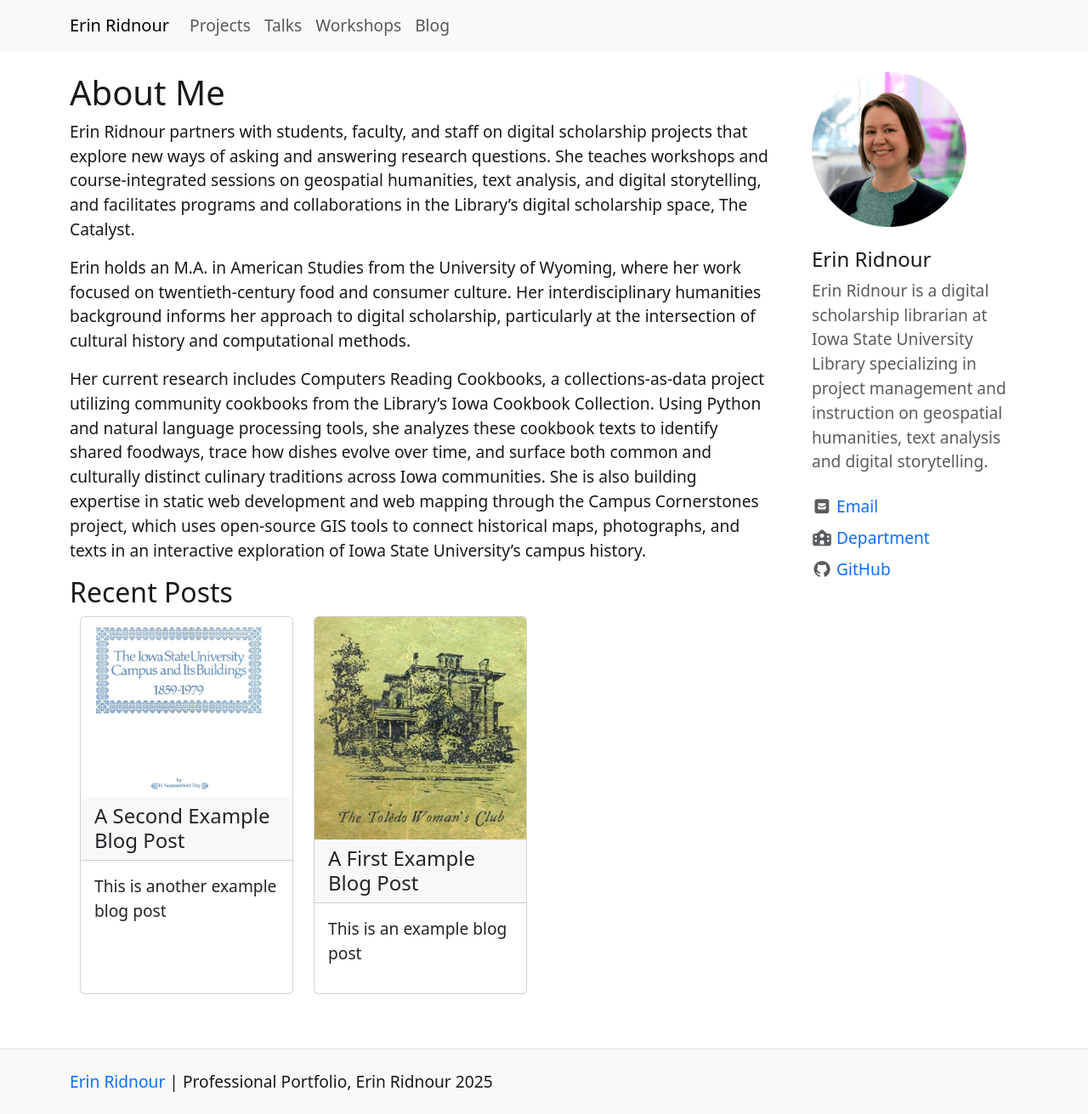
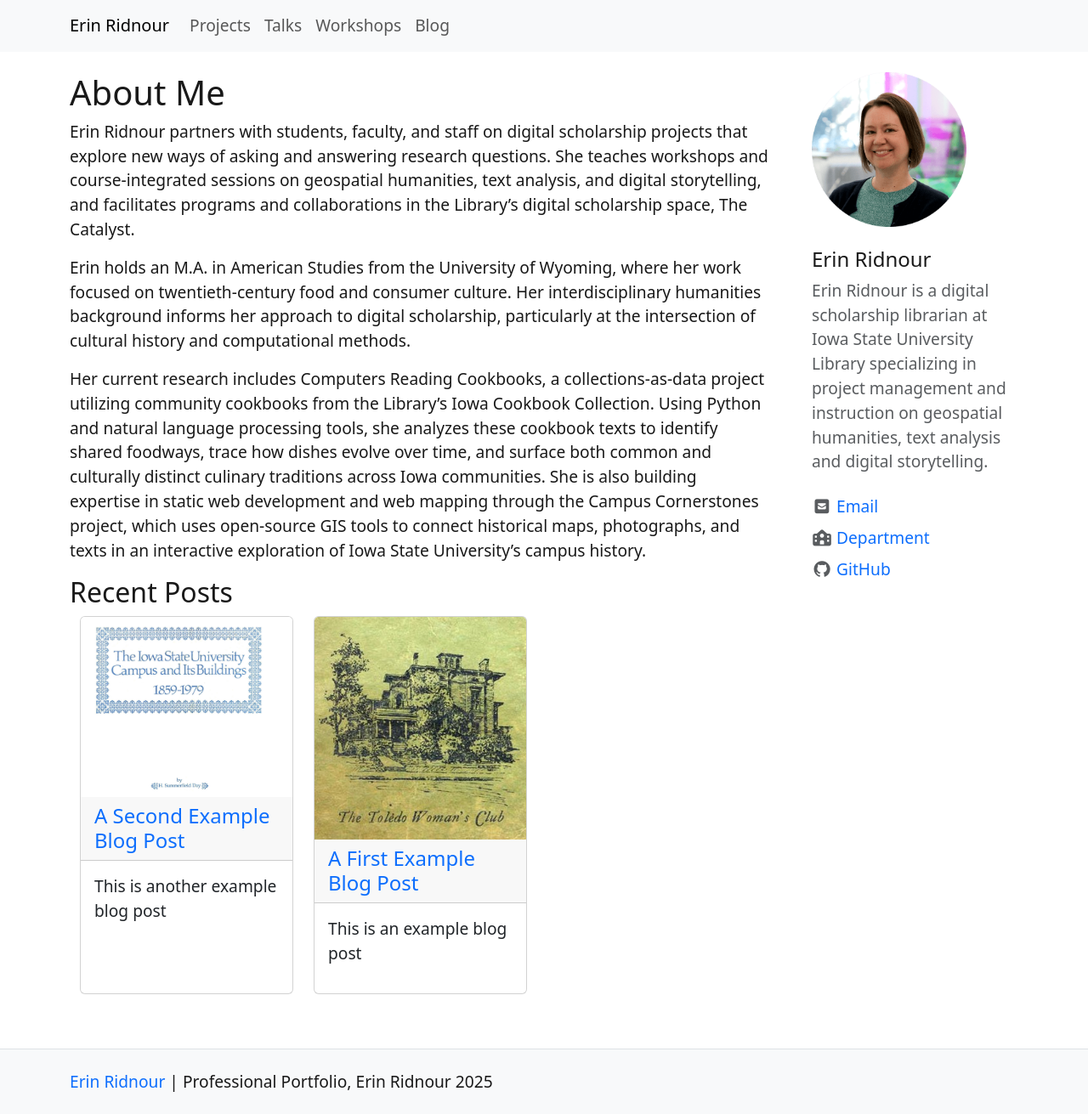
Before and after one commit to emanderson811/ridnour-portfolio, a Jekyll site: the page built from index.md, in a window 1280 px wide. Shown: the whole page at 85% size. Built offline with Jekyll 4.4.1, drawn with Linux system fonts in a browser that asks for light colours; nearby versions of some CDN libraries.

Commit message:
update blog-reel and card includes with post urls

```diff
--- a/_includes/blog-reel.html
+++ b/_includes/blog-reel.html
@@ -7,6 +7,7 @@
         {% assign sorted_posts = site.posts | sort: 'date' | reverse %}
         {% assign recent_posts = sorted_posts | slice: 0, 3 %}
         {% for post in recent_posts %}
+            {% assign post_url = post.url | relative_url %}
             <div class="col-md-4 d-flex mb-4">
                 {% include card.html
                     text=post.excerpt
@@ -14,7 +15,7 @@
                     img=post.image
                     alt=post.alt
                     width="100"
-                    url=post.url
+                    url=post_url
                  %}
             </div>
         {% endfor %}
--- a/_includes/card.html
+++ b/_includes/card.html
@@ -12,13 +12,17 @@
     - "alt" = alt text for image
     - "width" = will use responsive sizing to set the % size on desktop (will be 100% on mobile), choose from "25", "50", "75", or "100"
     - "centered" = give "true" to add mx-auto class on the card to center it
-
+    - "url" = links the card header and title to the specified URL
 {%- endcomment -%}
 <div class="card mb-3{% if include.width %} feature-w-{{ include.width }}{% endif %}{% if include.centered %} mx-auto{% endif %}">
 {% if include.img %}<img class="card-img-top" src="{{ '/assets/img/' | append: include.img | relative_url }}" alt="{{ include.alt | default: 'Card image' }}">{% endif %}
-{% if include.header %}<div class="h4 card-header">{{ include.header }}</div>{% endif %}
+{% if include.header %}
+<div class="h4 card-header">{% if include.url %}<a href="{{ include.url }}">{{ include.header }}</a>{% else %}{{ include.header }}{% endif %}</div>
+{% endif %}
 <div class="card-body">
-{% if include.title %}<h5 class="card-title">{{ include.title | markdownify }}</h5>{% endif %}
+{% if include.title %}
+    <h5 class="card-title">{{ include.title }}</h5>
+{% endif %}
 <div class="card-text">
 {{ include.text | markdownify }}
 </div>
```
